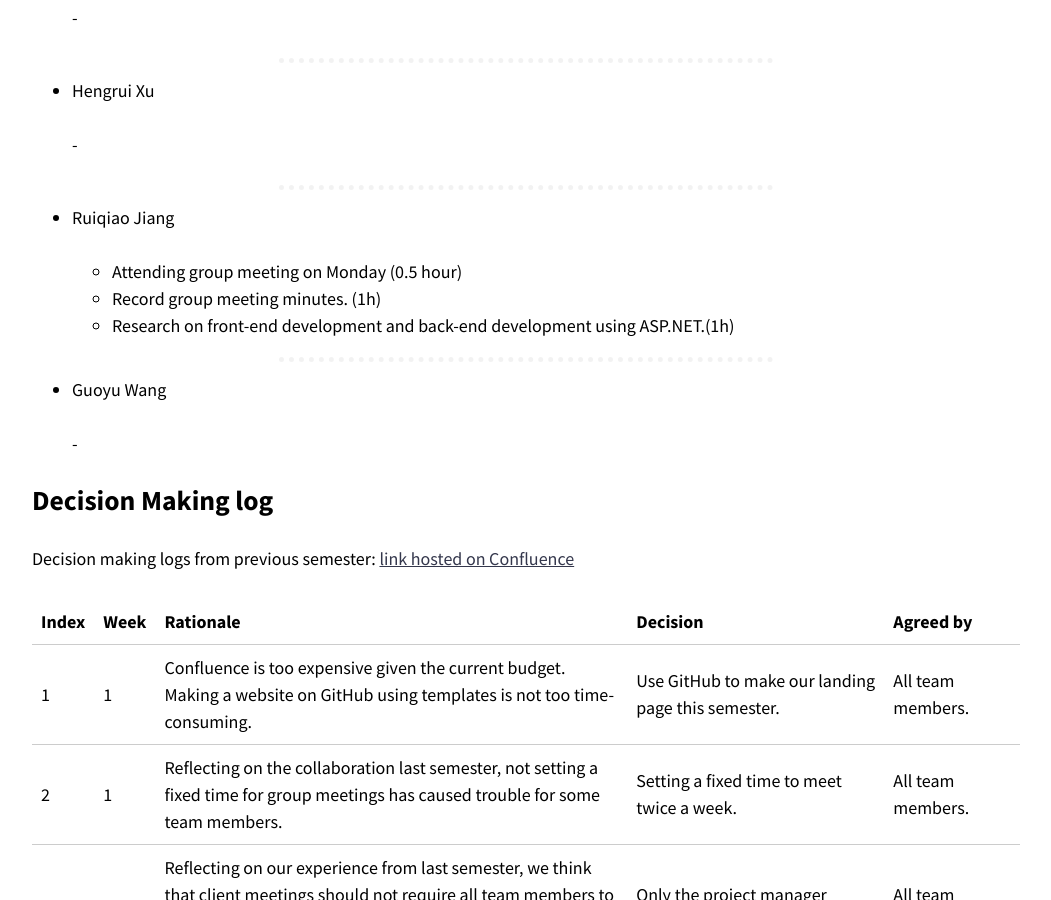
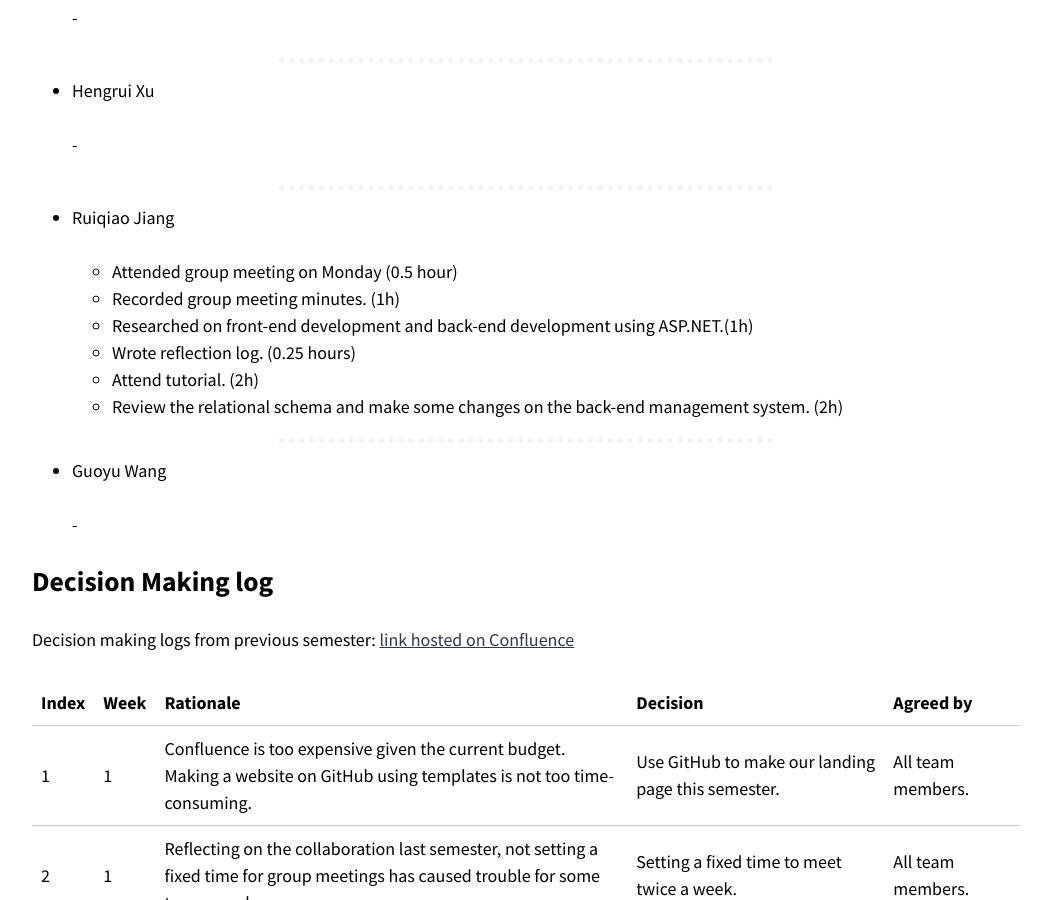
Before and after one commit to optofab/optofab.github.io, a Jekyll site: the page built from logs.md, in a window 1280 px wide and 900 px high, scrolled down 22996 px. Shown: the whole window, without its empty margins (114-1165 px from the left). Built offline with Jekyll 4.4.1, drawn with Linux system fonts in a browser that asks for light colours; nearby versions of some CDN libraries; emoji names are drawn with the system emoji font.

Commit message:
update log

```diff
--- a/logs.md
+++ b/logs.md
@@ -854,9 +854,12 @@ _[Don't forget to add hours for each of the work you've done. This line will be
 
 - Ruiqiao Jiang
 
-  - Attending group meeting on Monday (0.5 hour)
-  - Record group meeting minutes. (1h)
-  - Research on front-end development and back-end development using ASP.NET.(1h)
+  - Attended group meeting on Monday (0.5 hour)
+  - Recorded group meeting minutes. (1h)
+  - Researched on front-end development and back-end development using ASP.NET.(1h)
+  - Wrote reflection log. (0.25 hours)
+  - Attend tutorial. (2h)
+  - Review the relational schema and make some changes on the back-end management system. (2h)
 
 <hr class="hr-dotted">
 
```
